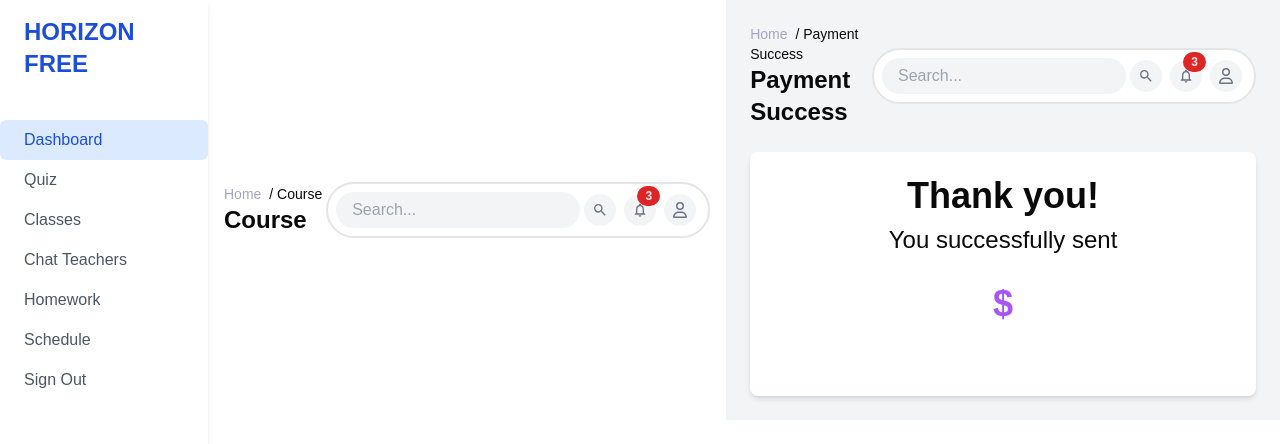
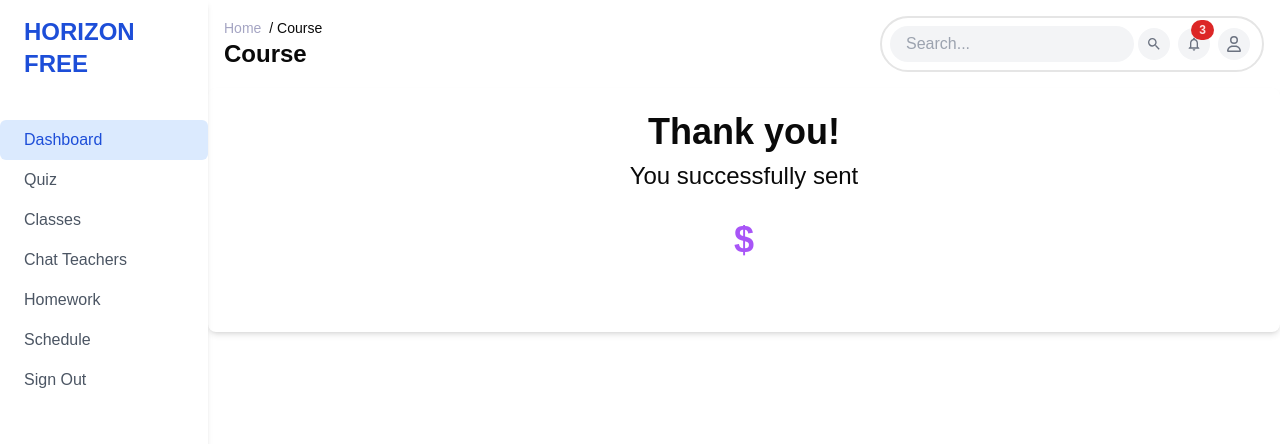
Before and after one commit to SahanJDesigns/Project-LMS, a Next.js app: page /course/pay/success in a window 1280 px wide. Shown: the top 444 px of the page. Built offline with nearby package versions, Linux system fonts and the light colour scheme.

Commit message:
remove one of the navigationbar in pay success page

```diff
--- a/app/(routes)/course/pay/success/page.tsx
+++ b/app/(routes)/course/pay/success/page.tsx
@@ -13,24 +13,11 @@ export default function PaymentSuccess() {
 
   const [isSidebarOpen, setIsSidebarOpen] = useState(false);
 
-  const toggleSidebar = () => {
-    setIsSidebarOpen(!isSidebarOpen);
-  };
 
   return (
-    <div className="flex flex-col lg:flex-row lg:ml-52">
+    <div className="lg:flex-row lg:ml-52">
       <Sidebar showSidebar={isSidebarOpen} setShowSidebar={setIsSidebarOpen} />
       <NavigationBar showSidebar={isSidebarOpen} setShowSidebar={setIsSidebarOpen} />
-      <div className="flex-1 p-6 bg-gray-100">
-        <div className="flex flex-col md:flex-row justify-between items-center mb-6 space-y-4 md:space-y-0">
-          <div className="flex-1 ">
-            <Breadcrumb paths={[{ name: "Home", link: "/" }, { name: "Payment Success" }]} />
-            <h1 className="text-2xl font-bold">Payment Success</h1>
-          </div>
-          <div className="flex-1 justify-center">
-            <PageSearchBox />
-          </div>
-        </div>
         <div className="bg-white p-6 rounded-lg shadow-md text-center">
           <div className="mb-10">
             <h1 className="text-4xl font-extrabold mb-2">Thank you!</h1>
@@ -41,6 +28,5 @@ export default function PaymentSuccess() {
           </div>
         </div>
       </div>
-    </div>
   );
 }
--- a/app/(routes)/course/toenroll/page.tsx
+++ b/app/(routes)/course/toenroll/page.tsx
@@ -81,7 +81,7 @@ const CourseBuyPage: React.FC = () => {
     });
 
   return (
-    <div className="flex flex-col lg:flex-row">
+    <div className="lg:ml-52">
       <Sidebar isOpen={isSidebarOpen} toggleSidebar={toggleSidebar} />
       <div className="flex-1 p-6 bg-gray-100">
         <div className="flex flex-col md:flex-row justify-between items-center mb-6 space-y-4 md:space-y-0">
```
